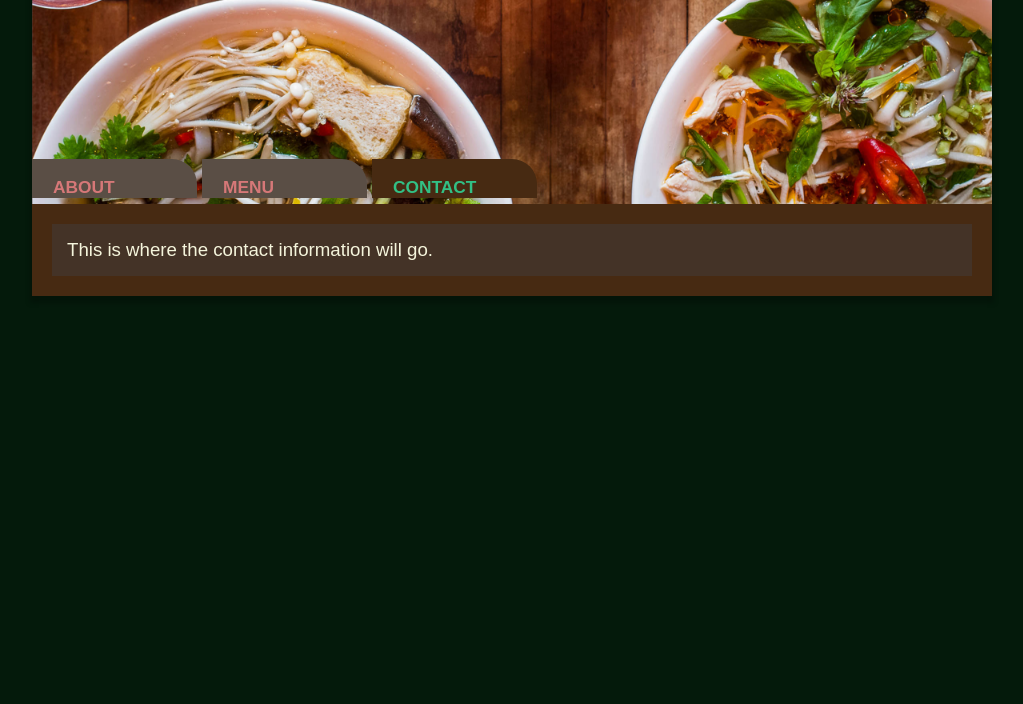
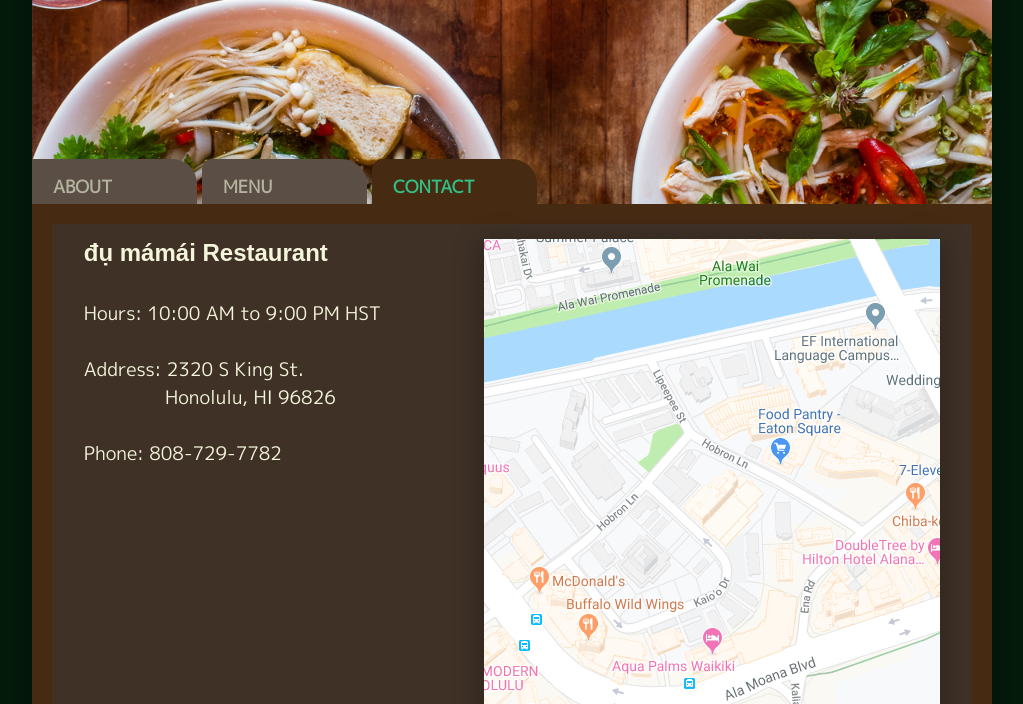
Before and after one commit to ejoflo/restaurant, a website with bundled scripts: page dist/index.html in a window 1280 px wide. Both pictures are taken after a click on the element "CONTACT". Shown: the part 96-800 px from the top of the page, without its empty margins (128-1151 px from the left). Built offline with nearby package versions, Linux system fonts and the light colour scheme; a web font is replaced by a local one.

Commit message:
add all page elements

```diff
--- a/src/about.js
+++ b/src/about.js
@@ -1,15 +1,24 @@
 function aboutContent() {
     const aboutText = document.createElement('pre');
+    const aboutImage = document.createElement('img');
 
-    aboutText.textContent = `Welcome to the home of đụ mámái Restaurant! This is your premiere stop for the greatest Vietnamese food
-Hawaii has ever tasted! Our chefs are da best!
+    aboutImage.src = '../dist/img/venue.jpg';
+    aboutImage.setAttribute('class', 'aboutImage');
 
-We make good food pho you!`;
+    aboutText.textContent =
+    `Welcome to the home of đụ mámái Restaurant! This is your premiere stop for the greatest
+Vietnamese food Hawaii has ever tasted! Our chefs are da best!
+
+We make good food pho you!
+
+`;
 
     while (info.firstChild) {
         info.removeChild(info.firstChild);
     }
+
     info.appendChild(aboutText);
+    info.appendChild(aboutImage);
 }
 
 export { aboutContent };
--- a/src/contact.js
+++ b/src/contact.js
@@ -1,12 +1,34 @@
 function contactContent() {
+    const contactGrid = document.createElement('div');
+    const contactTitle = document.createElement('h2');
     const contactText = document.createElement('pre');
+    const contactMap = document.createElement('img');
 
-    contactText.textContent = `This is where the contact information will go.`;
+    contactMap.src = '../dist/img/location.jpg';
+    contactMap.setAttribute('class', 'contactMap');
+
+    contactText.setAttribute('class', 'contactCopy');
+
+    contactGrid.setAttribute('id', 'contactInfo');
+    contactGrid.appendChild(contactTitle);
+    contactGrid.appendChild(contactText);
+
+    contactTitle.textContent = `đụ mámái Restaurant`;
+    contactText.textContent =
+    `Hours: 10:00 AM to 9:00 PM HST
+
+Address: 2320 S King St.
+               Honolulu, HI 96826
+
+Phone: 808-729-7782`
 
     while (info.firstChild) {
         info.removeChild(info.firstChild);
     }
-    info.appendChild(contactText);
+    contactGrid.appendChild(contactTitle);
+    contactGrid.appendChild(contactText);
+    contactGrid.appendChild(contactMap);
+    info.appendChild(contactGrid);
 }
 
 export { contactContent };
--- a/src/index.js
+++ b/src/index.js
@@ -5,8 +5,6 @@ import { contactContent } from './contact.js';
 
 frontPage();
 aboutContent();
-// menuContent();
-// contactContent();
 
 const createListeners = function() {
     const aboutTab = document.querySelector('.aboutActive');
```
Also changed, not shown: dist/img/location.jpg (added), dist/img/venue.jpg (added), dist/index.html, dist/main.js, dist/style.css.
